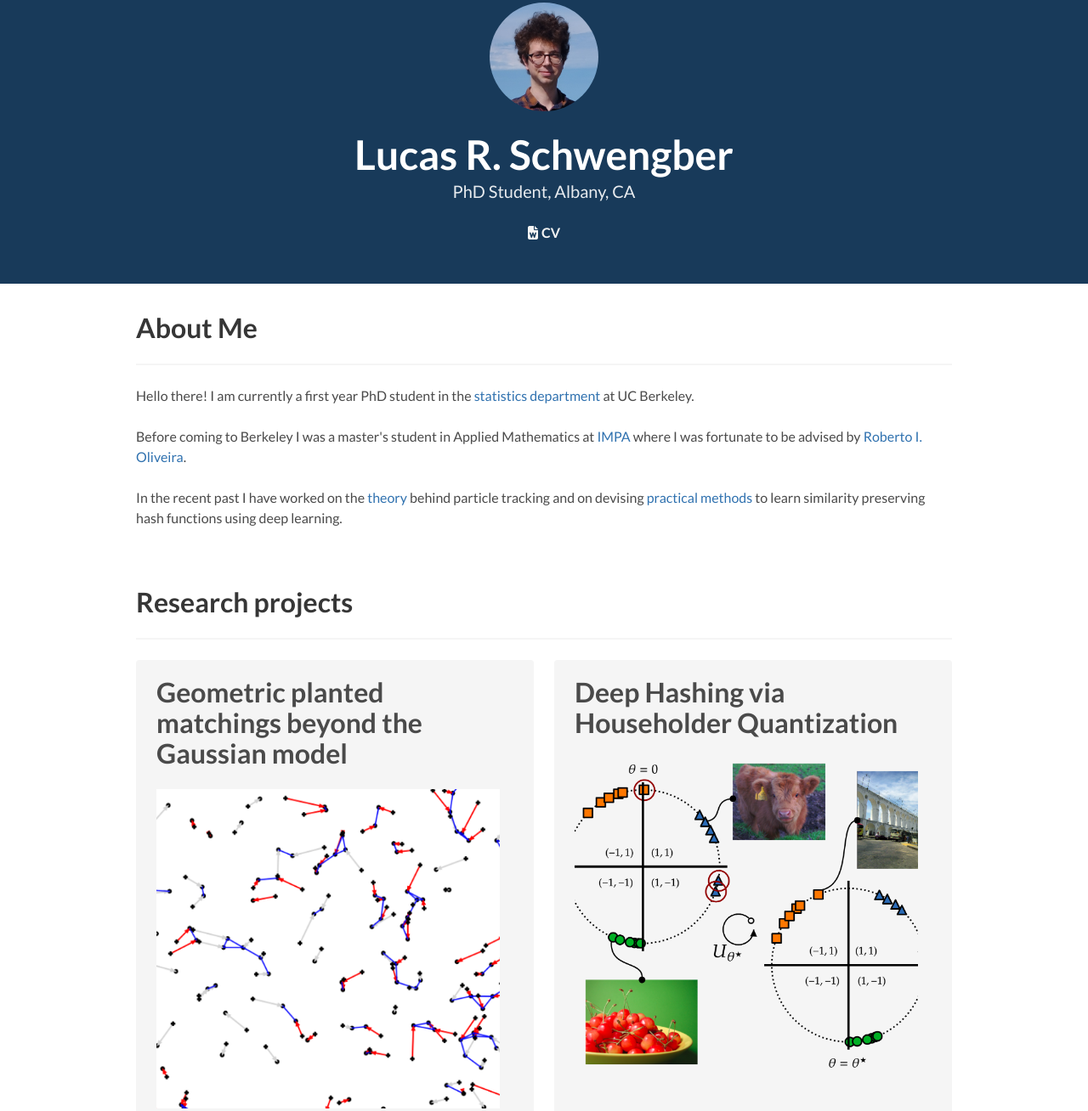
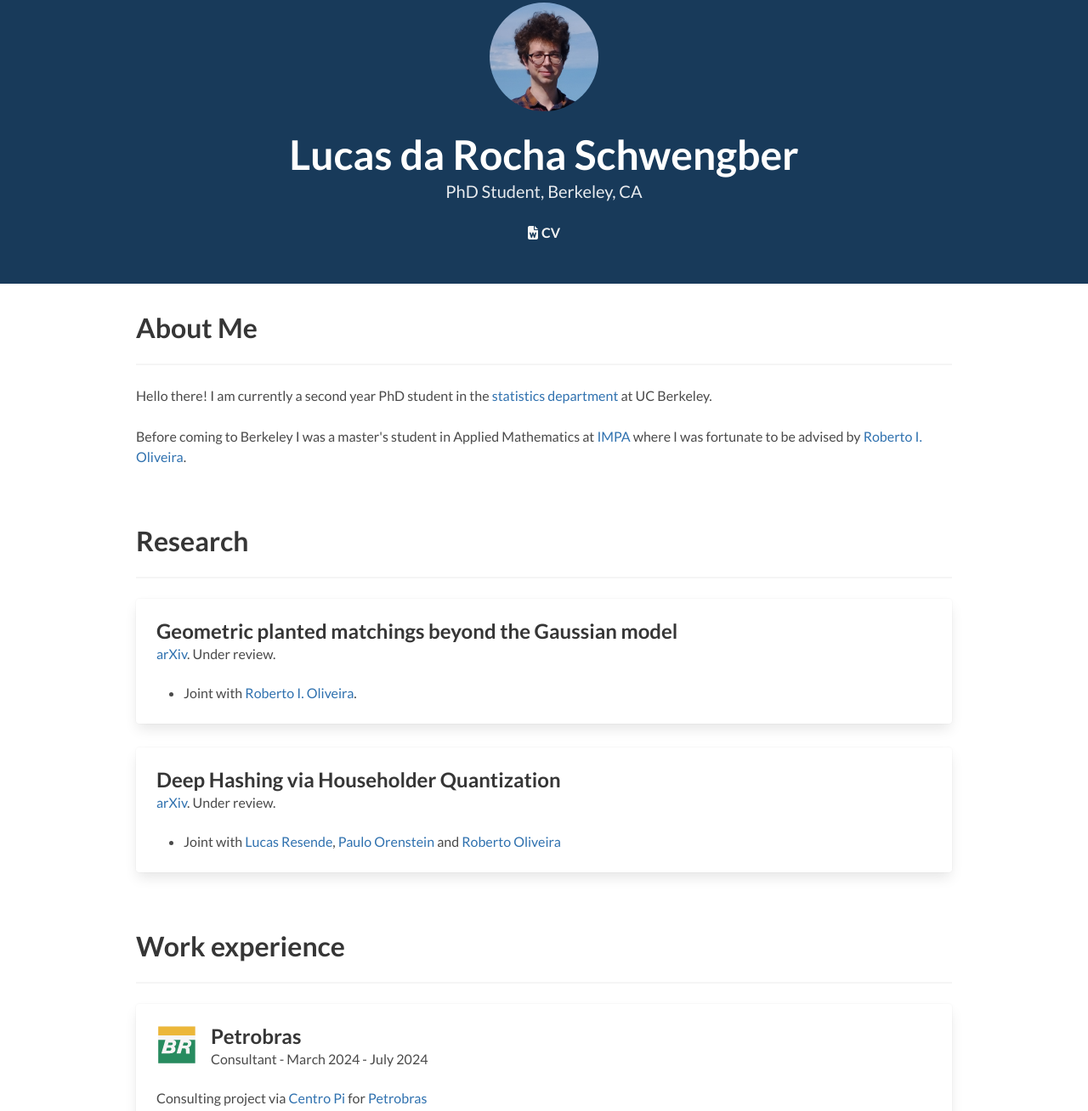
Before and after one commit to Lucas-Schwengber/lucas-schwengber.github.io, a plain HTML site: page index.html in a window 1280 px wide. Shown: the part 109-1417 px from the top of the page at 85% size. Drawn offline with Linux system fonts and the light colour scheme; files whose address does not match are found by name.

Commit message:
Make website simpler

```diff
--- a/index.html
+++ b/index.html
@@ -42,10 +42,10 @@
         <div class="columns has-text-centered">
           <div class="column">
             <h1 class="title is-1">
-              Lucas R. Schwengber
+              Lucas da Rocha Schwengber
             </h1>
             <h2 class="subtitle">
-              PhD Student, Albany, CA
+              PhD Student, Berkeley, CA
             </h2>
             <p>
               <a href="src/dist/docs/resume.pdf" class="icon has-text-light" target="_blank">
@@ -61,18 +61,20 @@
     <div class="container">
       <h1 class="title">About Me</h1>
       <hr/>
-      <p>Hello there! I am currently a first year PhD student in the <a href="https://statistics.berkeley.edu/">statistics department</a> at UC Berkeley.
+      <p>Hello there! I am currently a second year PhD student in the <a href="https://statistics.berkeley.edu/">statistics department</a> at UC Berkeley.
       </p>
       <p><br style="line-height:1;">
         Before coming to Berkeley I was a master's student in Applied Mathematics at <a href="https://impa.br/en_US/">IMPA</a> where I was fortunate to be advised by <a href="https://sites.google.com/view/roboliv">Roberto I. Oliveira</a>.
       </p>
+<!--
       <p><br style="line-height:1;">
         In the recent past I have worked on the <a href="#match">theory</a> behind particle tracking and on devising <a href="#hash"> practical methods </a> to learn similarity preserving hash functions using deep learning.
       </p>
+-->
     </div>
   </section>
 
-  <section class="section">
+ <!-- <section class="section">
     <div class="container">
       <h1 class="title">Research projects</h1>
       <hr />
@@ -100,6 +102,41 @@
               </article>
             </div>
   </section>
+  -->
+
+<section class="section">
+    <div class="container">
+      <h1 class="title">Research</h1>
+      <hr />
+      <div class="card">
+        <div class="card-content">
+          <div class="content">
+            <p class="title is-4">Geometric planted matchings beyond the Gaussian model</p>
+            <p class="subtitle is-6"> <a href="https://arxiv.org/pdf/2403.17469">arXiv</a>. Under review.  </p>
+          </div>
+          <div class="content">
+            <ul>
+              <li>Joint with <a href="https://sites.google.com/view/roboliv">Roberto I. Oliveira</a>.</li>
+            </ul>
+          </div>
+        </div>
+      </div>
+      <div class="card card-gap">
+        <div class="card-content">
+          <div class="content">
+            <p class="title is-4">Deep Hashing via Householder Quantization</p>
+            <p class="subtitle is-6"> <a href="https://arxiv.org/pdf/2311.04207">arXiv</a>. Under review. </p>
+          </div>
+          <div class="content">
+            <ul>
+              <li>Joint with <a href="https://lucasresenderc.github.io/">Lucas Resende</a>, <a href="https://w3.impa.br/~pauloo/">Paulo Orenstein</a> and <a href="https://sites.google.com/view/roboliv">Roberto Oliveira</a></li>
+            </ul>
+          </div>
+        </div>
+      </div>
+    </div>
+  </section>
+
   <section class="section">
     <div class="container">
       <h1 class="title">Work experience</h1>
```
